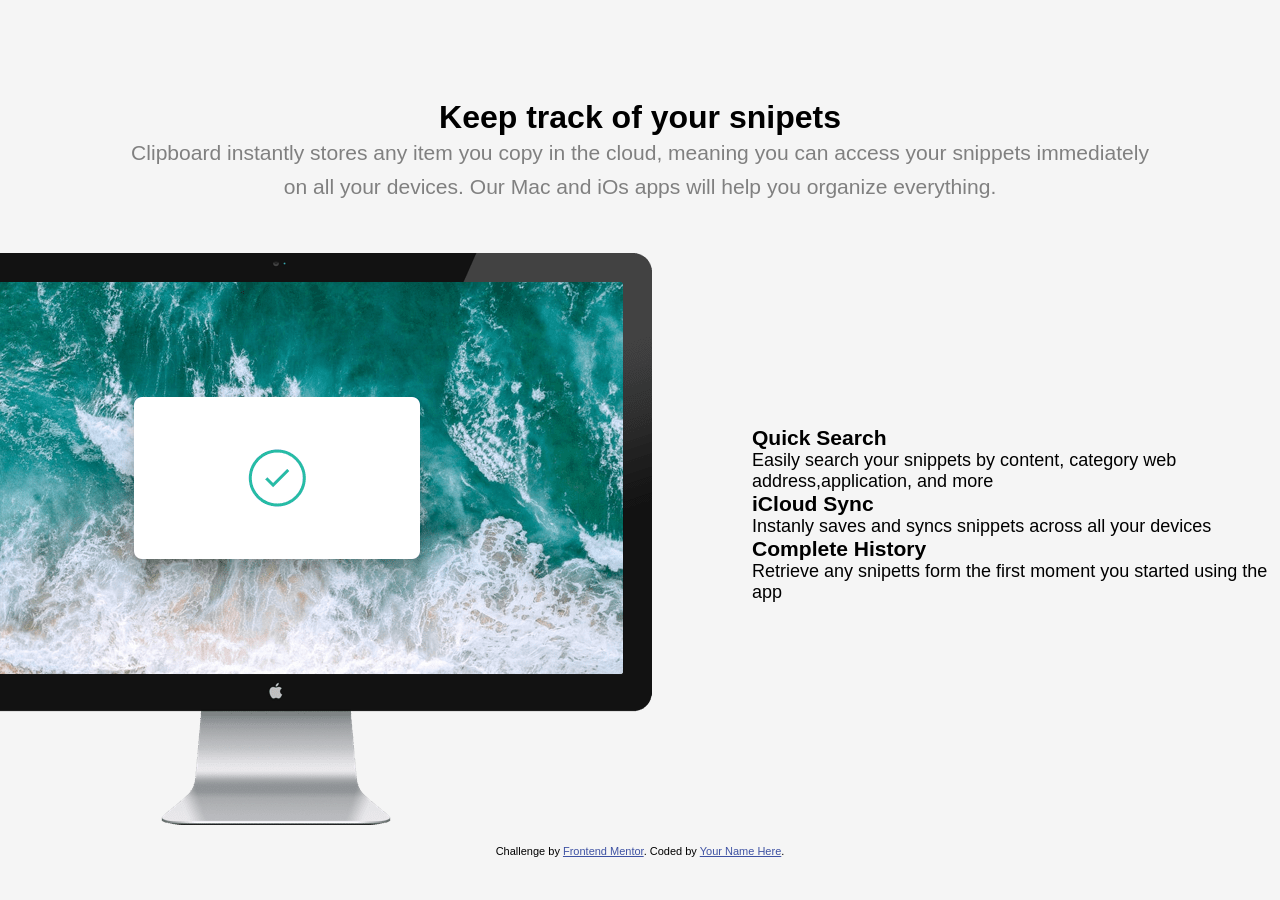
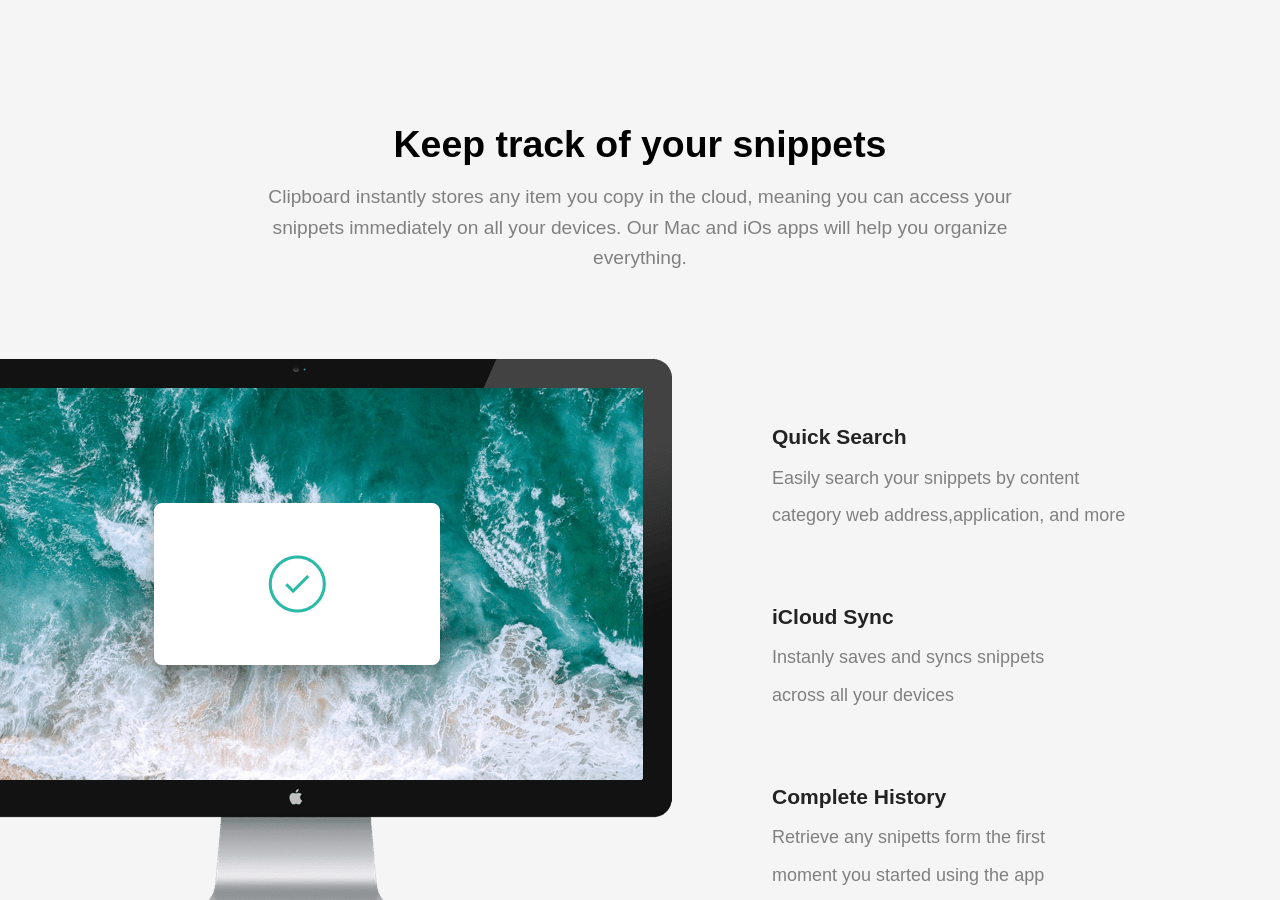
Before and after one commit to 81andie/clipboard-landing-page-master, a plain HTML site: page index.html in a window 1280 px wide. Shown: the part 598-1498 px from the top of the page. Before the commit the page ends 1455 px from the top, so only its background shows below. Drawn offline with Linux system fonts and the light colour scheme; a web font is replaced by a local one.

Commit message:
guardando cambios en lel margin-top de las features(description) y haciendo la imagen de la seccion features algo más grande

```diff
--- a/index.html
+++ b/index.html
@@ -18,10 +18,12 @@
 </head>
 
 <body>
+  <!--Header-->
   <header class="header">
     <img src="images/logo.svg" class="header_logo" alt="logo">
+  </header>
 
-  </header>
+  <!--section Branding-->
 
   <section class="branding_section">
     <div class="branding_container">
@@ -44,14 +46,18 @@
   </section>
 
 
+  <!--section features-->
+
   <section class="features_snipets">
     <div class="features_container">
-      <h1 class="feature_title">
+      <div class="feature_title">
+        <h3>
         <span>Keep track of your</span>
-     <span>snipets</span>
-      </h1>
+         <span>snippets</span>
+
+      </h3>
       <h3 class="feature_subtitle">
-         Clipboard instantly stores any item you
+         <span>Clipboard instantly stores any item you</span>
          <span>copy in the cloud, meaning you can</span>
          <span>access your snippets immediately on all</span>
           <span>your devices. Our Mac and iOs apps will</span>
@@ -63,12 +69,12 @@
       <img src="/images/image-computer.png" class="img_computer" alt="imagen computadora">
     <div class="features_descriptions">
     <h3>Quick Search</h3>
-         Easily search your snippets by content,
+       Easily search your snippets by content
          <span>category web address,application, and </span>
-          <span>more</span>
+         <span>more</span>
 
     <h3>iCloud Sync</h3>
-      Instanly saves and syncs snippets
+      <p>Instanly saves and syncs snippets</p>
         <span>across all your devices</span>
 
 
@@ -78,9 +84,6 @@
     </div>
 
     </div>
-
-
-
   </section>
 
 
--- a/style.css
+++ b/style.css
@@ -22,7 +22,7 @@ header {
 }
 
 .header_logo {
-    margin-top: 40px;
+    margin-top: 70px;
     height: 18vh;
 }
 
@@ -43,10 +43,14 @@ header {
     margin-top: 20px;
     line-height: 1.5;
     font-weight: lighter;
+    padding: 15px;
+    font-size: 1.2rem;
 }
 
 .branding_subtitle span,
-.branding_title span .feature_subtitle span {
+.branding_title span, .feature_subtitle span,
+.features_descriptions span
+{
     display: block;
 }
 
@@ -110,7 +114,28 @@ header {
   flex-direction: column;
   justify-content: center;
   align-items: center;
+  text-align: center;
+  padding:20px;
 }
+.features_descriptions{
+    margin-top: 30px;
+    margin-bottom: 20px;
+    line-height: 2.1;
+    text-align: center;
+    color: #808080;
+}
+
+.features_descriptions h3
+{
+    color: #242323;
+    margin-top: 60px;
+
+}
+.features_descriptions{
+    text-align: center;
+}
+
+
 
 
 .img_computer {
@@ -134,7 +159,8 @@ header {
         content: " ";
     }
 
-    .branding_subtitle span {
+    .branding_subtitle span,
+    .features_descriptions span{
         display: inline-block;
 
     }
@@ -156,7 +182,7 @@ header {
 
     .feature_subtitle {
 
-        max-width: 80vw;
+        max-width: 62vw;
         /* ajusta hasta que te coincida el diseño */
         line-height: 1.6;
         margin: 0 auto;
@@ -171,11 +197,26 @@ header {
         display: flex;
         flex-direction: row;
         justify-content: flex-start;
+
+
     }
 
     .features_contents img{
         transform: translateX(-100px)
     }
+
+
+       .features_descriptions{
+        text-align: left;
+    }
+
+  .features_descriptions span{
+        display: inline-block;
+    }
+
+
+
+
 
 
 }
@@ -192,6 +233,10 @@ header {
         mask-image: linear-gradient(to bottom, rgb(255, 254, 254) 60%, transparent 100%);
     }
 
+     .features_contents img{
+      width: 75vw;
+    }
+
 
 
 
```
